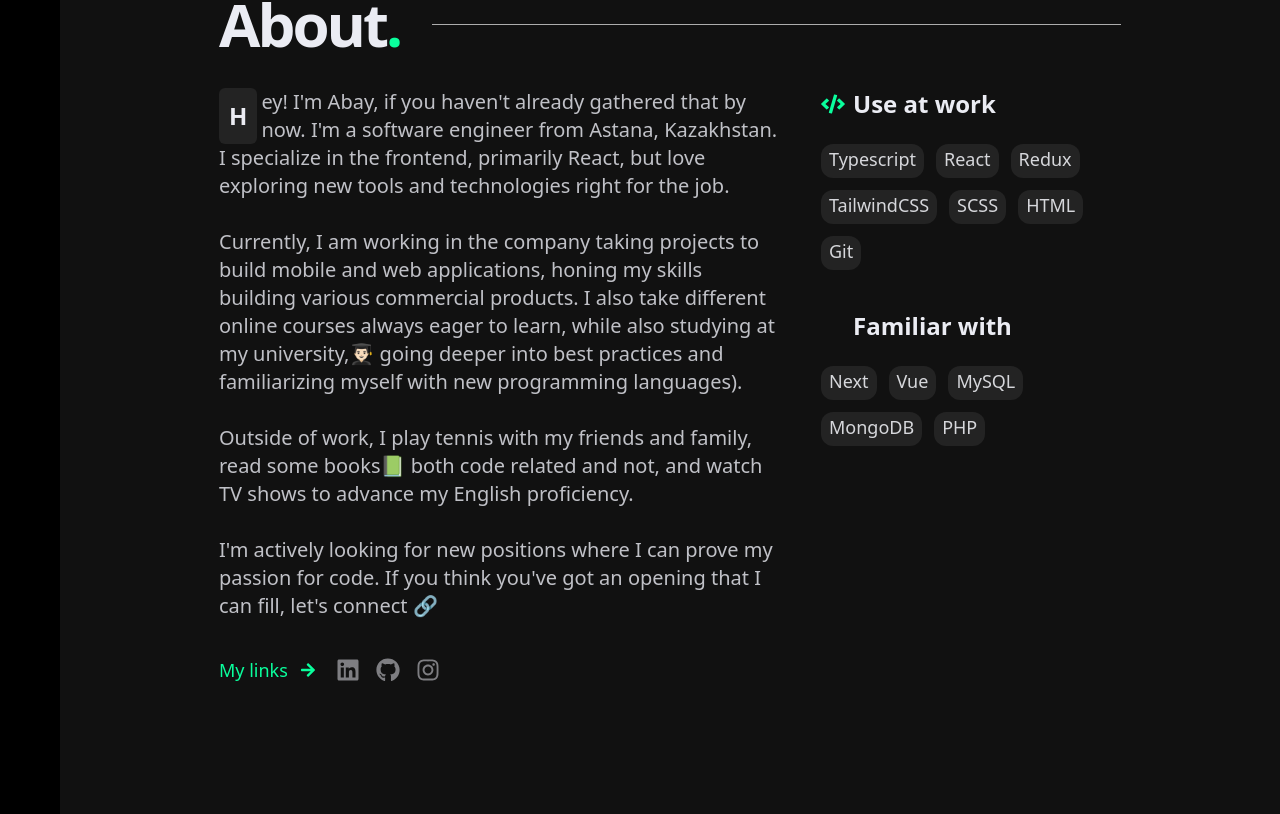
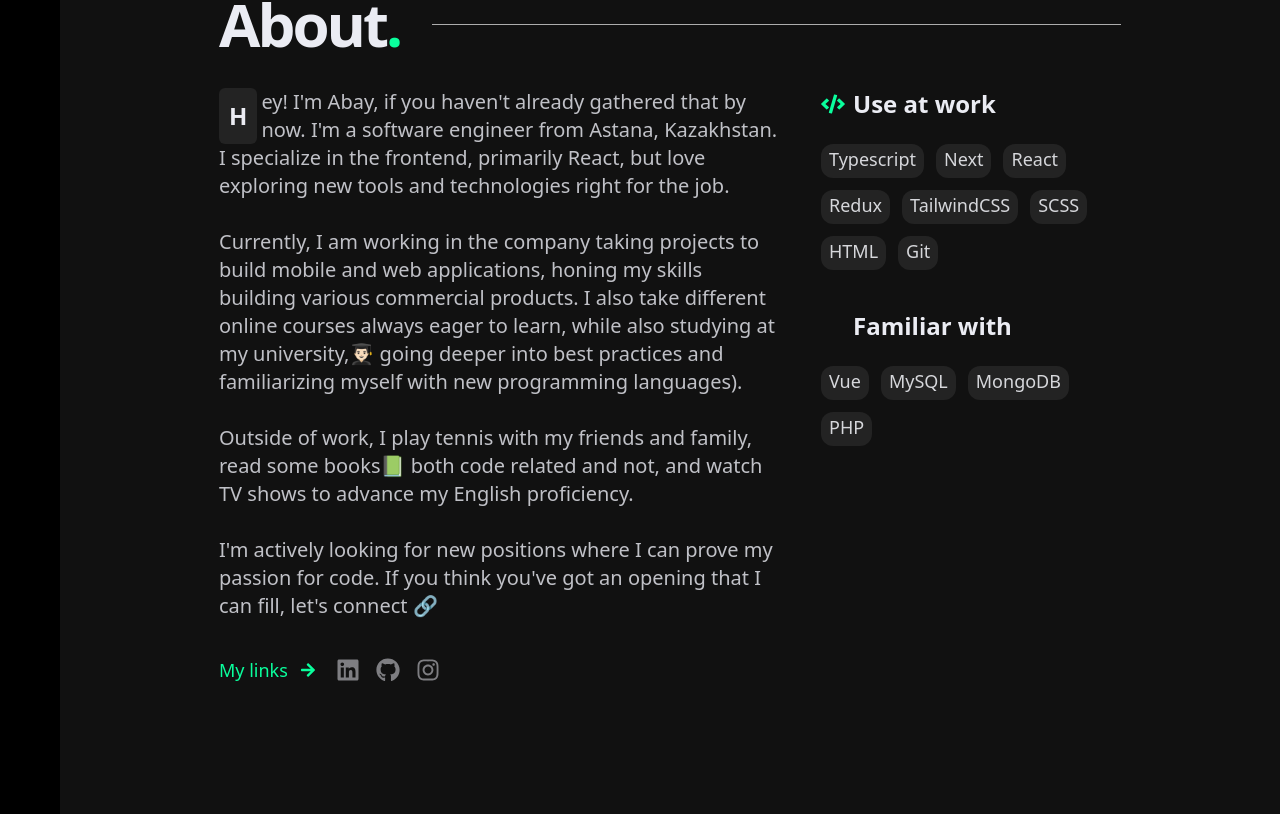
Before and after one commit to SoftDev-Abay/portfolio, a React (Create React App) app: page / in a window 1280 px wide. Shown: the part 1186-2000 px from the top of the page. Built offline with nearby package versions, Linux system fonts and the light colour scheme; some icons are missing.

Commit message:
added experises and links to companies

```diff
--- a/src/components/Job.js
+++ b/src/components/Job.js
@@ -1,14 +1,24 @@
 import React from "react";
 import SlideReveal from "../Framer/SlideReveal";
 
-const Job = ({ companyName, position, location, date, text, tech }) => {
+const Job = ({ companyName, position, location, date, text, tech, link }) => {
   return (
     <div className="mt-7 flex flex-col border-b border-[#2e2e2e] pb-5 px-3">
       <div className="flex justify-between">
         <SlideReveal childrenWidth="fit-content" childrenOverflow="hidden">
-          <span className="text-[#ebecf3] text-2xl font-extrabold ">
-            {companyName}
-          </span>
+          {link ? (
+            <a
+              href={link}
+              className="cursor-pointer text-[#ebecf3] text-2xl font-extrabold "
+              target="_blank"
+            >
+              {companyName}
+            </a>
+          ) : (
+            <span className="text-[#ebecf3] text-2xl font-extrabold ">
+              {companyName}
+            </span>
+          )}
         </SlideReveal>
         <SlideReveal childrenWidth="fit-content" childrenOverflow="hidden">
           <span className="text-[#d6d7db] font-medium text-lg">{date}</span>
--- a/src/sections/Experience.js
+++ b/src/sections/Experience.js
@@ -9,6 +9,8 @@ const Experience = () => {
   if (!ready) return "loading translations...";
 
   const experienceItems = t("experince.items", { returnObjects: true });
+
+  console.log(experienceItems);
 
   return (
     <div className="flex relative justify-center ">
@@ -35,6 +37,7 @@ const Experience = () => {
               date={job.date}
               text={job.text}
               tech={job.tech}
+              link={job?.link}
             />
           ))}
           <hr className="border-t-0 border-b w-full border-b-[#302f2f]" />
--- a/src/translations/eng/global.json
+++ b/src/translations/eng/global.json
@@ -24,6 +24,7 @@
       "title": "Use at work",
       "items": [
         "Typescript",
+        "Next",
         "React",
         "Redux",
         "TailwindCSS",
@@ -34,7 +35,7 @@
     },
     "funStack": {
       "title": "Familiar with",
-      "items": ["Next", "Vue", "MySQL", "MongoDB", "PHP"]
+      "items": ["Vue", "MySQL", "MongoDB", "PHP"]
     },
     "linksTitle": "My links"
   },
@@ -289,11 +290,36 @@
     "title": "Experience",
     "items": [
       {
+        "companyName": "Crocos",
+        "position": "Frontend Developer",
+        "location": "Astana, Kazakhstan",
+        "date": "06/2024 - Present",
+        "text": "At Crocos, I worked as a Frontend Developer, where I developed two key projects: Eurasia and Qazeli. These projects involved creating multilingual web pages and admin panels with advanced features such as complex form validation, state management, and dynamic content retrieval. I utilized technologies like Next.js, React, TypeScript, Zustand, and SCSS to deliver high-quality, responsive, and user-friendly interfaces.",
+        "tech": ["Next", "React", "Typescript", "Zoostand", "SCSS"],
+        "link": "https://crocos.kz/"
+      },
+      {
+        "companyName": "AVR Group",
+        "position": "Full stack developer",
+        "location": "Astana, Kazakhstan",
+        "date": "05/2024 - 06/2024",
+        "text": "At AVR Group, I was responsible for developing an admin panel for cashiers. The project involved creating a webpage where authorized cashiers could process payments and issue QR codes as tickets for a VR tour product. I utilized technologies such as React, TypeScript, Redux, Node.js, Express, and MongoDB to build a secure and efficient system for managing transactions and ticketing.",
+        "tech": [
+          "React",
+          "Typescript",
+          "Redux",
+          "Node.js",
+          "Express",
+          "MongoDB"
+        ],
+        "link": "https://www.avr-group.net/"
+      },
+      {
         "companyName": "Mobile Market",
-        "position": "Full stack developer ",
+        "position": "Full stack developer",
         "location": "Astana, Kazakhstan",
-        "date": "03/2024 - Present",
-        "text": "In my current working position I am working on projects coming from Kazakhstan and USA, taking various projects on both web and mobile platforms, working on real projects, writing clean and maintainable code.",
+        "date": "03/2024 - 05/2024",
+        "text": "During my stay at this company I was working on projects coming from Kazakhstan and USA, taking various projects on both web and mobile platforms, working on commercial projects, writing clean and maintainable code.",
         "tech": [
           "React",
           "React Native",
--- a/src/translations/rus/global.json
+++ b/src/translations/rus/global.json
@@ -24,6 +24,7 @@
       "title": "Использую в работе",
       "items": [
         "Typescript",
+        "Next",
         "React",
         "Redux",
         "TailwindCSS",
@@ -34,7 +35,7 @@
     },
     "funStack": {
       "title": "Знаком с",
-      "items": ["Next", "Vue", "MySQL", "MongoDB", "PHP"]
+      "items": ["Vue", "MySQL", "MongoDB", "PHP"]
     },
     "linksTitle": "Мои ссылки"
   },
@@ -289,11 +290,36 @@
     "title": "Опыт работы",
     "items": [
       {
+        "companyName": "Crocos",
+        "position": "Frontend Developer",
+        "location": "Astana, Kazakhstan",
+        "date": "06/2024 - Настоящее время",
+        "text": "В компании Crocos я работал в качестве Frontend-разработчика, где разработал два ключевых проекта: Eurasia и Qazeli. Эти проекты включали создание многоязычных веб-страниц и панелей администратора с расширенными функциями, такими как сложная валидация форм, управление состоянием и динамическое получение контента. Я использовал технологии, такие как Next.js, React, TypeScript, Zustand и SCSS, чтобы предоставить высококачественные, адаптивные и удобные интерфейсы.",
+        "tech": ["Next", "React", "Typescript", "Zoostand", "SCSS"],
+        "link": "https://crocos.kz/"
+      },
+      {
+        "companyName": "AVR Group",
+        "position": "Full stack developer",
+        "location": "Astana, Kazakhstan",
+        "date": "05/2024 - 06/2024",
+        "text": "В компании AVR Group я занимался разработкой панели администратора для кассиров. Проект включал создание веб-страницы, где авторизованные кассиры могли обрабатывать платежи и выдавать QR-коды в качестве билетов на VR-тур. Я использовал технологии, такие как React, TypeScript, Redux, Node.js, Express и MongoDB, чтобы создать безопасную и эффективную систему для управления транзакциями и билетами.",
+        "tech": [
+          "React",
+          "Typescript",
+          "Redux",
+          "Node.js",
+          "Express",
+          "MongoDB"
+        ],
+        "link": "https://www.avr-group.net/"
+      },
+      {
         "companyName": "Mobile Market",
         "position": "Full stack Разработчик",
         "location": "Астана, Казахстан",
-        "date": "03/2024 - настоящее время",
-        "text": "На моей нынешней должности я работаю над проектами из Казахстана и США, беру различные проекты как на веб так и на мобильных платформах, работаю над реальными проектами, пишу чистый и поддерживаемый код.",
+        "date": "03/2024 - 05/2024",
+        "text": "В данной компании я работал над проектами из Казахстана и США, брал различные проекты как на веб так и на мобильных платформах, работаю над реальными проектами, пишу чистый и поддерживаемый код.",
         "tech": [
           "React",
           "React Native",
@@ -307,7 +333,7 @@
         "companyName": "Pro Skill",
         "position": "Frontend разработчик",
         "location": "Астана, Казахстан",
-        "date": "12/2023 - Настоящее время",
+        "date": "12/2023 - 03/2024",
         "text": "Я работал стажером-фронтенд разработчиком в компании Pro Skill, где я изчуал Typescript, а также оттачивал свои навыки в React, SCSS и Tailwind CSS, создавая визуально привлекательные и удобные для пользователя интерфейсы.",
         "tech": ["Typescript", "React", "TailwindCSS", "Rest API"]
       },
```
